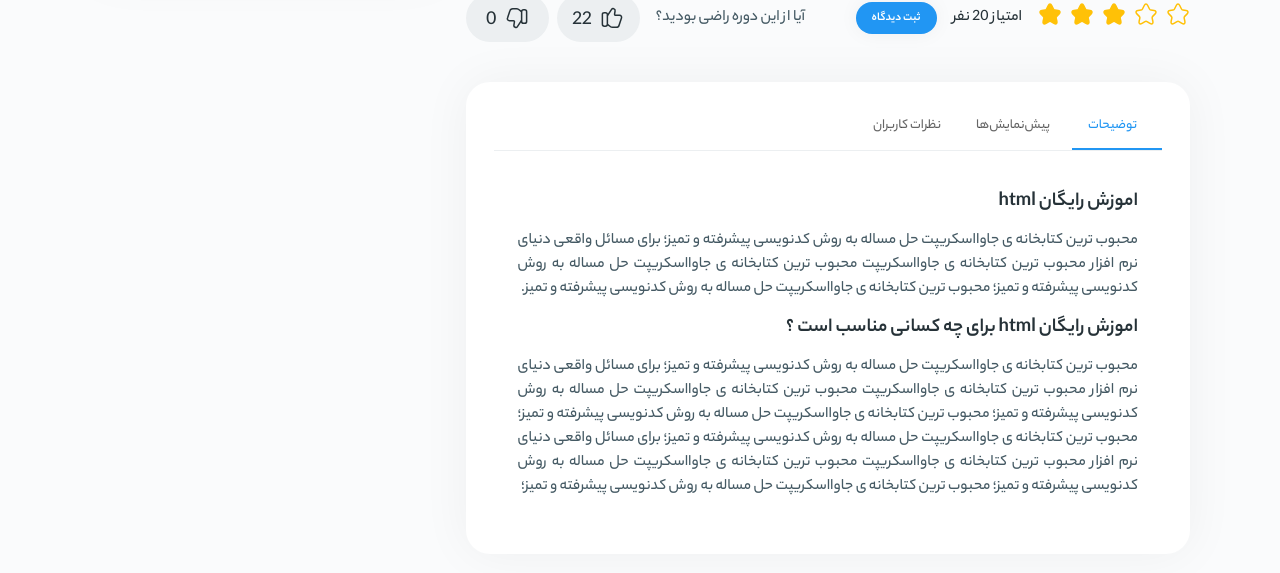
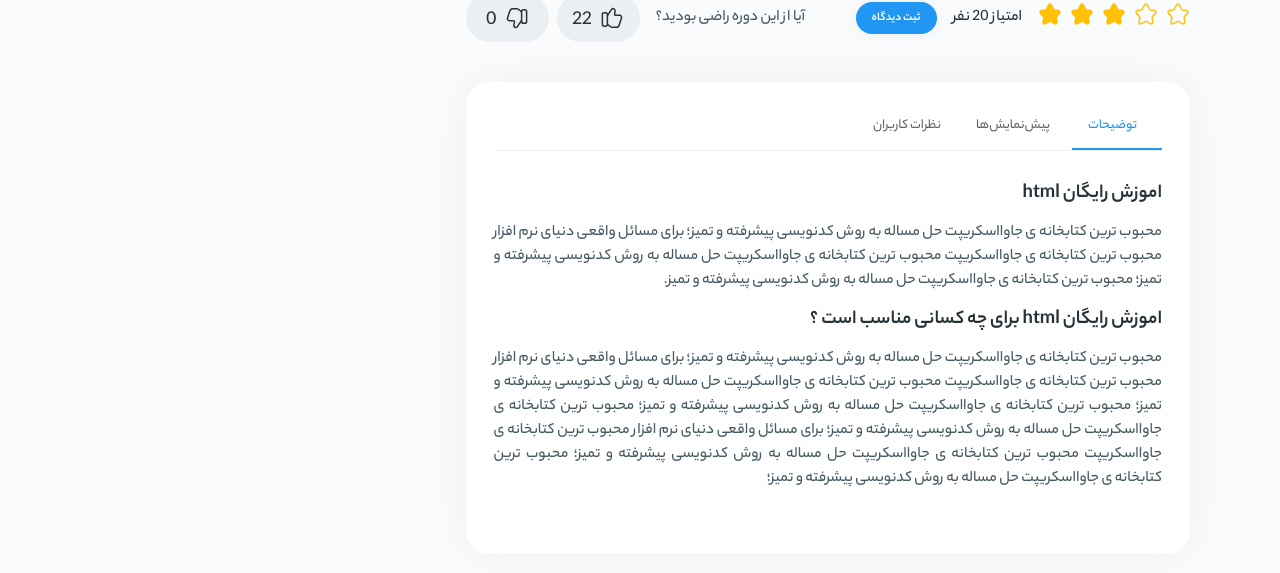
Before and after one commit to academy-react-winder402/genius, a React (Vite) app: page /courses/1 in a window 1280 px wide. Shown: the part 866-1439 px from the top of the page. Built offline with nearby package versions, Linux system fonts and the light colour scheme.

Commit message:
remove padding from custom tabs

```diff
--- a/src/components/CourseDetails/CourseTabs/CustomTabPanel.jsx
+++ b/src/components/CourseDetails/CourseTabs/CustomTabPanel.jsx
@@ -11,7 +11,11 @@
       aria-labelledby={`simple-tab-${index}`}
       {...other}
     >
-      {value === index && <Box sx={{ p: 3 }}>{children}</Box>}
+      {value === index && (
+        <Box sx={{ p: 0, pt: 2 }} padding={0}>
+          {children}
+        </Box>
+      )}
     </div>
   );
 };
```
